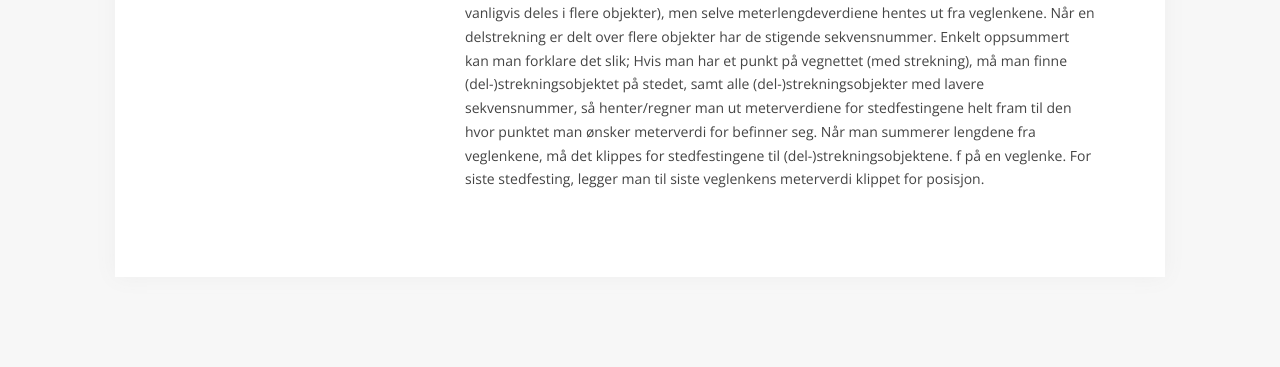
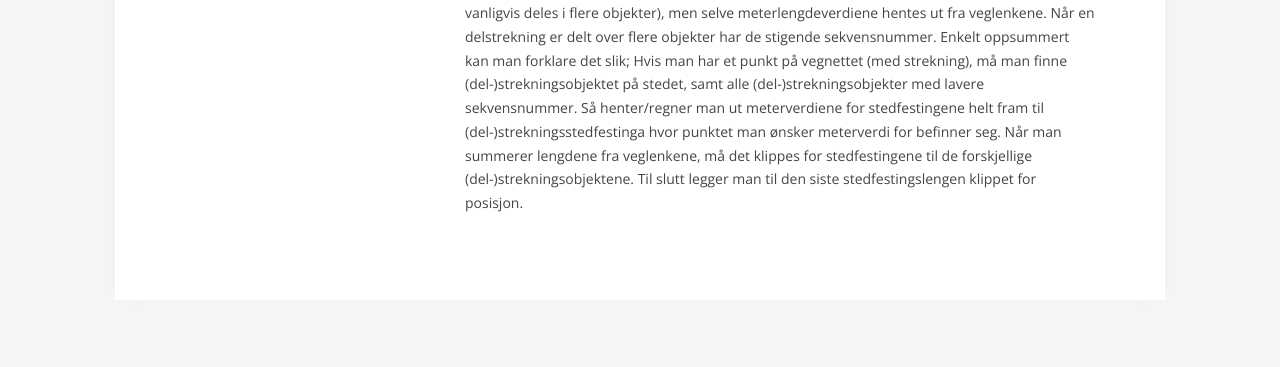
Before and after one commit to nvdb-vegdata/apidokumentasjon, a Jekyll site: the page built from v3/segmentering.md, in a window 1280 px wide. Shown: the part 1646-2013 px from the top of the page. Built offline with Jekyll 4.4.1, drawn with Linux system fonts in a browser that asks for light colours; our own code applies the rules of GitHub Pages for plain Markdown files; some of the changed text lies outside the part shown.

Commit message:
Update segmentering.md

```diff
--- a/v3/segmentering.md
+++ b/v3/segmentering.md
@@ -10,4 +10,4 @@ Før NVDBIND begynner å lese inn vegnettet legger den alle objekttypene som inn
 I illustrasjonen over ser vi hvordan veglenker, vegsystem(915) og strekning(916)/kryssdel(918)/sideanleggsdel(920)-objekter, kontraktsområder og riksvegruter fører til 5 segmenter med egenskapene som er lista opp i tabellen. I tillegg vises et vegobjekt (fartgrense) Alle vegobjekter segmenteres i sin tur basert på stedfestinga si og vegnettssegmentene. Dette muliggjør de forskjellige filtrene som er tilgjengelige i API Les.
 
 ### Metrering
-Meterverdier på vegnettet regnes ut basert på (del)strekning/kryssdel/sideanleggsdel (som vanligvis deles i flere objekter), men selve meterlengdeverdiene hentes ut fra veglenkene. Når en delstrekning er delt over flere objekter har de stigende sekvensnummer. Enkelt oppsummert kan man forklare det slik; Hvis man har et punkt på vegnettet (med strekning), må man finne (del-)strekningsobjektet på stedet, samt alle (del-)strekningsobjekter med lavere sekvensnummer, så henter/regner man ut meterverdiene for stedfestingene helt fram til den hvor punktet man ønsker meterverdi for befinner seg. Når man summerer lengdene fra veglenkene, må det klippes for stedfestingene til (del-)strekningsobjektene. f på en veglenke. For siste stedfesting, legger man til siste veglenkens meterverdi klippet for posisjon.
+Meterverdier på vegnettet regnes ut basert på (del)strekning/kryssdel/sideanleggsdel (som vanligvis deles i flere objekter), men selve meterlengdeverdiene hentes ut fra veglenkene. Når en delstrekning er delt over flere objekter har de stigende sekvensnummer. Enkelt oppsummert kan man forklare det slik; Hvis man har et punkt på vegnettet (med strekning), må man finne (del-)strekningsobjektet på stedet, samt alle (del-)strekningsobjekter med lavere sekvensnummer. Så henter/regner man ut meterverdiene for stedfestingene helt fram til (del-)strekningsstedfestinga hvor punktet man ønsker meterverdi for befinner seg. Når man summerer lengdene fra veglenkene, må det klippes for stedfestingene til de forskjellige (del-)strekningsobjektene. Til slutt legger man til den siste stedfestingslengen klippet for posisjon.
```
